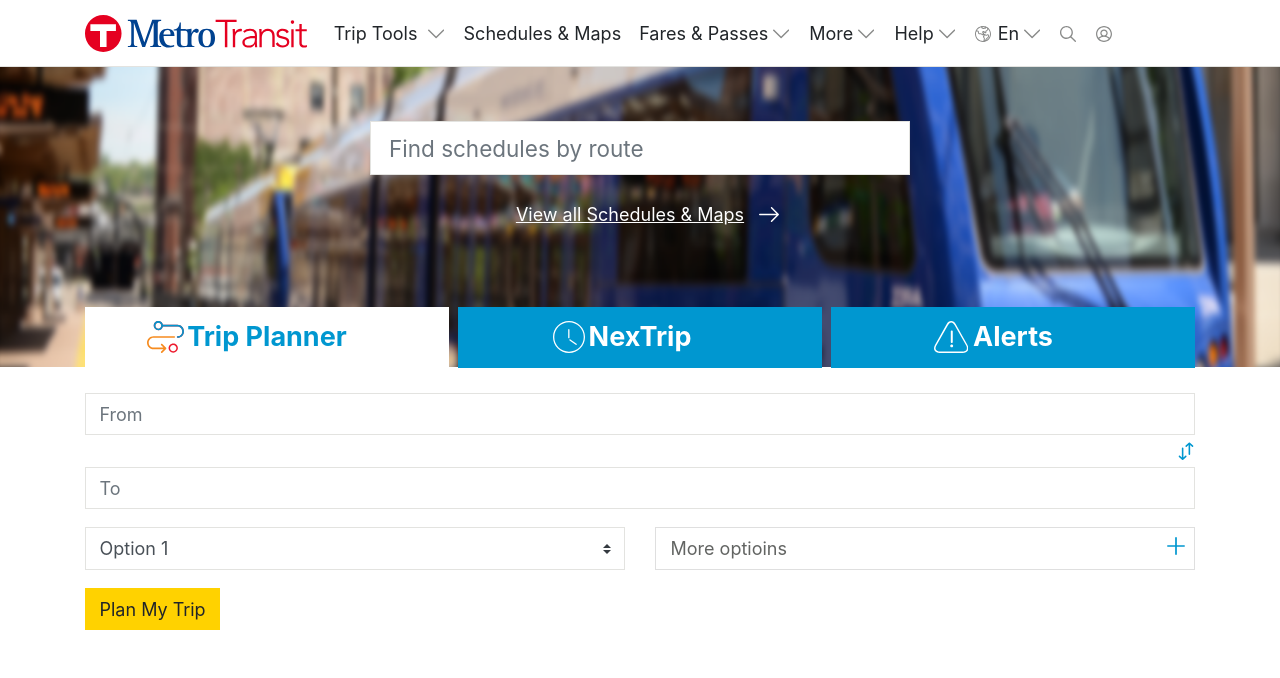
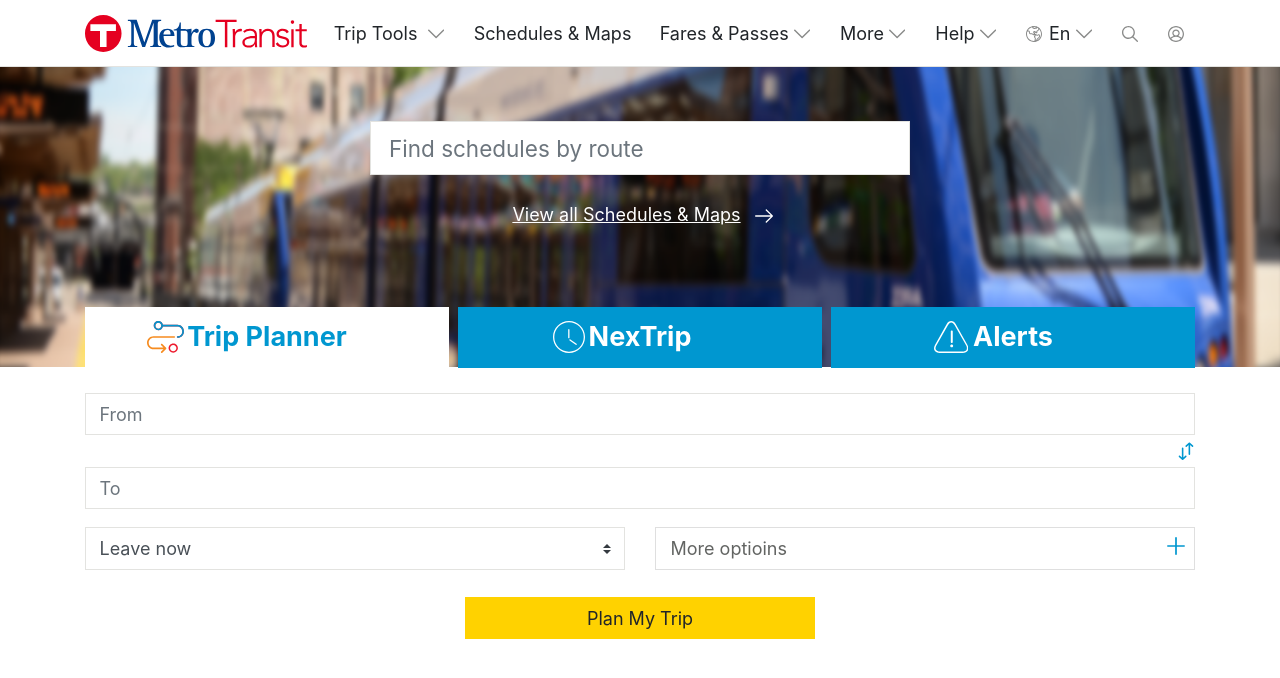
Before and after one commit to mtbotherd/Redesign2019, a Vue app: page / in a window 1280 px wide. Shown: the top 678 px of the page. Built offline with nearby package versions, Linux system fonts and the light colour scheme; a web font is replaced by a local one.

Commit message:
Progress point.

```diff
--- a/src/assets/scss/_bootstrap-custom.scss
+++ b/src/assets/scss/_bootstrap-custom.scss
@@ -25,10 +25,18 @@ $primary: $yellow;
 // Link styles
 $link-decoration: underline;
 
+// Typography
 // Fonts
 $font-family-sans-serif: proxima-nova, -apple-system, BlinkMacSystemFont,
 	'Segoe UI', Roboto, 'Helvetica Neue', Arial, sans-serif, 'Apple Color Emoji',
 	'Segoe UI Emoji', 'Segoe UI Symbol', 'Noto Color Emoji';
+
+// Font weights
+$font-weight-lighter: lighter;
+$font-weight-light: 300;
+$font-weight-normal: 400;
+$font-weight-bold: 700;
+$font-weight-bolder: bolder;
 
 // Breadcrumb separator
 $breadcrumb-divider: quote('»');
--- a/src/assets/scss/_header+nav.scss
+++ b/src/assets/scss/_header+nav.scss
@@ -5,6 +5,11 @@
 	display: none;
 }
 .navbar {
+	.nav-fill {
+		.nav-item {
+			text-align: left;
+		}
+	}
 	.nav-link {
 		text-decoration: none;
 	}
@@ -29,12 +34,12 @@
 	width: 1rem;
 	height: 1rem;
 }
-@media (min-width: 992px) {
+@include media-breakpoint-up(lg) {
 	.icon-xs-avatar-gray {
 		padding: 0.5rem;
 	}
 }
-@media (min-width: 1200px) {
+@include media-breakpoint-up(xl) {
 	.navbar-expand-lg .navbar-nav .nav-link {
 		padding-right: 0.88rem;
 		padding-left: 0.88rem;
--- a/src/assets/scss/_triptools-tabs.scss
+++ b/src/assets/scss/_triptools-tabs.scss
@@ -1,28 +1,40 @@
 /***************************************************
     Nav Tabs
 ***************************************************/
-.hero-bg {
-	background-color: $black;
-	background-image: url('./assets/img/lrt.png');
-	background-position: top center;
-	background-repeat: no-repeat;
-	background-attachment: fixed;
-	background-size: 102% 70%;
-	height: 130px;
-}
-
-#homeContent {
-	position: relative;
-	top: -75px;
-}
-
+// Tab styles
 .nav-tabs {
 	position: relative;
 	top: 0;
 
+	@include media-breakpoint-up(md) {
+		top: -6px;
+	}
+
+	@include media-breakpoint-up(xl) {
+		top: -7px;
+	}
+
 	.nav-item {
 		background-color: $cyan;
 		margin-bottom: 0;
+
+		@include media-breakpoint-up(xl) {
+			position: relative;
+			.icon-wrapper {
+				position: absolute;
+				top: 0.25rem;
+			}
+
+			&:nth-child(1) .icon-wrapper {
+				left: 62px;
+			}
+			&:nth-child(2) .icon-wrapper {
+				left: 95px;
+			}
+			&:nth-child(3) .icon-wrapper {
+				left: 103px;
+			}
+		}
 
 		.icon-wrapper {
 			width: 38px;
@@ -40,6 +52,11 @@
 				color: $cyan;
 				text-decoration: none;
 			}
+
+			@include media-breakpoint-up(xl) {
+				font-weight: 700;
+				font-size: 1.5rem;
+			}
 		}
 	}
 	.nav-item.active {
@@ -47,47 +64,38 @@
 	}
 }
 
-@media (min-width: 768px) {
-	.hero-bg {
-		background-size: 102% 90%;
-		height: 180px;
+// Tabbed content
+#tripToolsContent {
+	// Trip Planner
+	.tt-trip-planner {
+		.more-options {
+			margin-bottom: 1rem;
+			.card {
+				border: gray-400;
+
+				.card-header {
+					background-color: transparent;
+					border-bottom: 0;
+
+					a {
+						text-decoration: none;
+						color: #626462; // $gray-900
+					}
+
+					.btn {
+						padding: 0.32rem 0.75rem;
+					}
+				}
+			}
+			@include media-breakpoint-up(xl) {
+				margin-bottom: 1.5rem;
+			}
+		}
 	}
-	.nav-tabs {
-		top: -7px;
+	// NexTrip
+	.tt-nextrip {
+	}
+	// Alerts
+	.tt-alerts {
 	}
 }
-
-@media (min-width: 1200px) {
-	.hero-bg {
-		background-size: 102% 60%;
-		height: 300px;
-	}
-
-	#homeContent {
-		top: -53px;
-	}
-
-	.nav-tabs {
-		.nav-item {
-			position: relative;
-			.icon-wrapper {
-				position: absolute;
-				top: 0.25rem;
-			}
-
-			&:nth-child(1) .icon-wrapper {
-				left: 62px;
-			}
-			&:nth-child(2) .icon-wrapper {
-				left: 95px;
-			}
-			&:nth-child(3) .icon-wrapper {
-				left: 103px;
-			}
-		}
-		.nav-link {
-			font-weight: 700;
-			font-size: 1.5rem;
-		}
-	}
-}
--- a/src/components/NavBar.vue
+++ b/src/components/NavBar.vue
@@ -20,7 +20,7 @@
 				class="collapse navbar-toggleable-xl navbar-collapse"
 				id="navbarCollapse"
 			>
-				<ul class="navbar-nav pull-right-xl">
+				<ul class="navbar-nav nav-fill w-100">
 					<li class="nav-item dropdown active">
 						<a
 							class="nav-link dropdown-toggle"
--- a/src/components/SearchSchedulesByRoute.vue
+++ b/src/components/SearchSchedulesByRoute.vue
@@ -2,8 +2,8 @@
 	<div id="searchSchedulesByRoute">
 		<form>
 			<div class="row justify-content-md-center">
-				<div class="col col-lg-6">
-					<div class="form-group mt-2 mt-lg-5">
+				<div class="col col-md-8 col-lg-6">
+					<div class="form-group mt-2 mt-md-4 mt-lg-5">
 						<label for="schedulesByRoute" class="sr-only">
 							Find schedules by route
 						</label>
--- a/src/components/TriptoolsTabs.vue
+++ b/src/components/TriptoolsTabs.vue
@@ -1,5 +1,5 @@
 <template>
-	<div>
+	<div id="tripTools">
 		<ul
 			id="tripTools"
 			role="tablist"
@@ -58,8 +58,8 @@
 		</ul>
 		<div id="tripToolsContent" class="tab-content mt-3">
 			<div
-				class="tab-pane fade show active"
-				id="trip-planner"
+				class="tt-trip-planner tab-pane fade show active"
+				id="tripPlanner"
 				role="tabpanel"
 				aria-labelledby="trip-planner-tab"
 			>
@@ -93,18 +93,18 @@
 									Leave now
 								</label>
 								<select id="tpLeaveNow" class="custom-select">
-									<option value="optioin1">Option 1</option>
-									<option value="optioin2">Option 2</option>
-									<option value="optioin3">Option 3</option>
+									<option value="leave-now">Leave now</option>
+									<option value="depart-at">Depart at</option>
+									<option value="arrive-by">Arrive by</option>
 								</select>
 							</div>
 						</div>
 						<div class="col-md-6">
-							<div class="tp-more-options" role="tablist">
+							<div class="more-options" role="tablist">
 								<b-card no-body class="mb-1">
 									<b-card-header
 										header-tag="header"
-										class="p-0"
+										class="d-flex p-0"
 										role="tab"
 									>
 										<b-button
@@ -115,7 +115,10 @@
 										>
 											More optioins
 										</b-button>
-										<IconSprite name="icon-sm-plus-blue" />
+										<IconSprite
+											name="icon-sm-plus-blue"
+											class="ml-auto m-2"
+										/>
 									</b-card-header>
 									<b-collapse
 										id="tpMoreOptions"
@@ -132,11 +135,17 @@
 							</div>
 						</div>
 					</div>
-					<b-btn variant="primary">Plan My Trip</b-btn>
+					<div class="row">
+						<div class="col-md-4 offset-md-4">
+							<b-btn type="Submit" variant="primary" block>
+								Plan My Trip
+							</b-btn>
+						</div>
+					</div>
 				</form>
 			</div>
 			<div
-				class="tab-pane fade"
+				class="tt-nextrip tab-pane fade"
 				id="nextrip"
 				role="tabpanel"
 				aria-labelledby="nextrip-tab"
@@ -144,7 +153,7 @@
 				<h1 class="sr-only">NexTrip</h1>
 			</div>
 			<div
-				class="tab-pane fade"
+				class="tt-alerts tab-pane fade"
 				id="alerts"
 				role="tabpanel"
 				aria-labelledby="alerts-tab"
@@ -165,30 +174,4 @@ export default {
 }
 </script>
 
-<style lang="scss" scoped>
-.tp-more-options {
-	.card {
-		border: gray-400;
-
-		.card-header {
-			background-color: transparent;
-			border-bottom: 0;
-
-			a {
-				text-decoration: none;
-				color: #626462; // $gray-900
-			}
-
-			.btn {
-				padding: 0.32rem 0.75rem;
-			}
-
-			.icon-wrapper {
-				position: absolute;
-				top: 0.5rem;
-				right: 0.5rem;
-			}
-		}
-	}
-}
-</style>
+<style lang="scss" scoped></style>
--- a/src/views/Home.vue
+++ b/src/views/Home.vue
@@ -3,19 +3,12 @@
 		<div class="hero-bg">
 			<div class="container">
 				<SearchSchedulesByRoute />
-				<div class="row">
-					<div class="col col-md-4 offset-md-4">
+				<div class="pt-3 pt-md-0">
 					<div class="cta-link-white text-center">
 						<a href="#" class="btn btn-link stretched-link">
 							View all Schedules &amp; Maps
 						</a>
-							<IconSprite
-								name="icon-sm-right-arrow-white"
-								width="20"
-								height="15"
-								class="align-middle"
-							/>
-						</div>
+						<IconSprite name="icon-sm-right-arrow-white" />
 					</div>
 				</div>
 			</div>
@@ -33,16 +26,58 @@ export default {
 </script>
 
 <style lang="scss" scoped>
-.cta-link-white a {
-	color: white;
+.hero-bg {
+	background-color: #000000;
+	background-image: url('../assets/img/lrt.png');
+	background-position: top center;
+	background-repeat: no-repeat;
+	background-attachment: fixed;
+	background-size: 102% 70%;
+	height: 10.143rem;
+
+	@media (min-width: 768px) {
+		background-size: 102% 60%;
+		height: 16.667rem;
+	}
 }
 
-@media (min-width: 1200px) {
 .cta-link-white {
+	border: 1px solid #ffffff;
+	display: flex;
+
+	@media (min-width: 768px) {
+		border: 0;
+		display: block;
+	}
+
+	a {
+		color: white;
+		text-decoration: none;
+
+		@media (min-width: 768px) {
+			text-decoration: underline;
+		}
+	}
+
 	.icon-wrapper {
-			width: 20px;
-			height: 15px;
+		margin-left: auto;
+		position: relative;
+		top: 0.8rem;
+		right: 0.5rem;
+
+		@media (min-width: 768px) {
+			margin-left: 0.5rem;
+			top: 0.3rem;
 		}
 	}
 }
+
+#homeContent {
+	position: relative;
+	top: -75px;
+
+	@media (min-width: 1200px) {
+		top: -53px;
+	}
+}
 </style>
```
Lines whose indentation alone changed are shown as unchanged.
